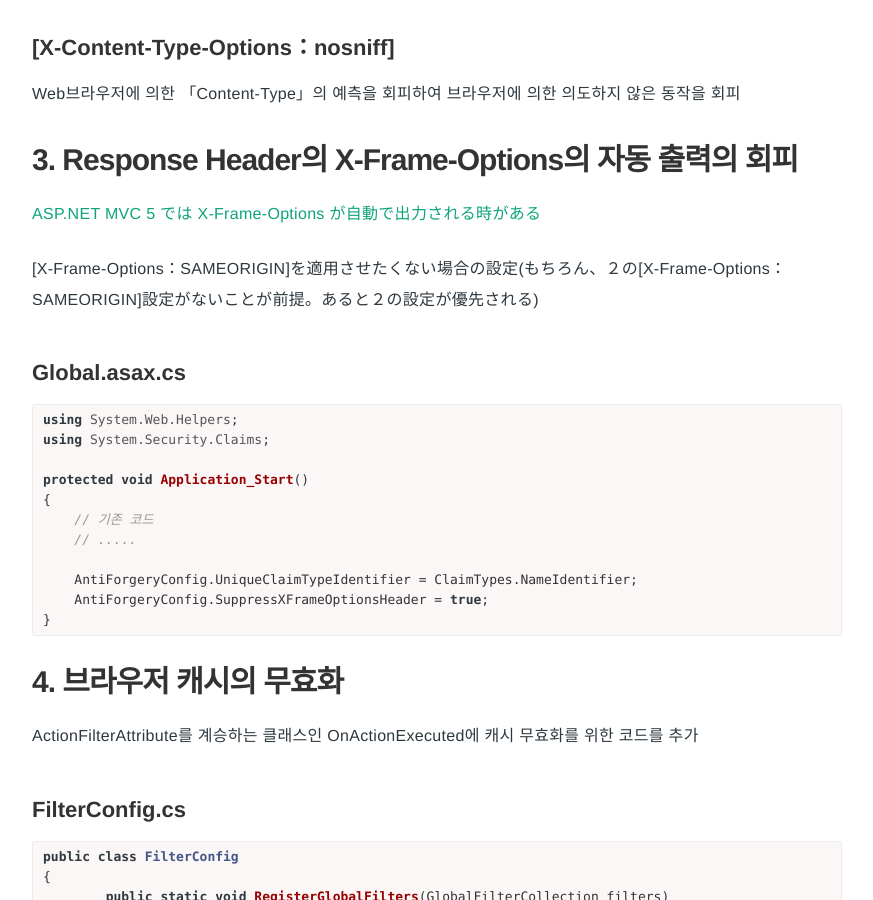
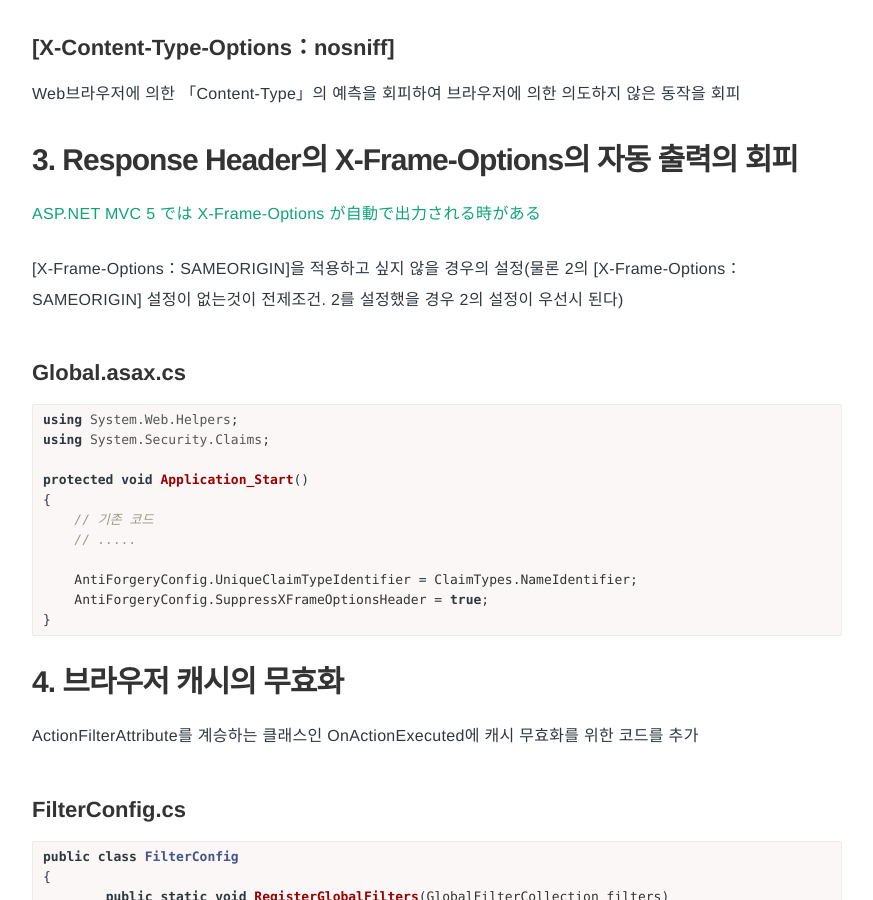
Before and after one commit to Pie001/pie001.github.io, a Jekyll site: the page built from _posts/2017-10-26-0005.md, in a window 1280 px wide and 900 px high, scrolled down 1413 px. Shown: the whole window, without its empty margins (203-1076 px from the left). Built offline with Jekyll 4.4.1, drawn with Linux system fonts in a browser that asks for light colours; comment, search, counter and statistics services are not loaded.

Commit message:
Update 2017-10-26-0005.md

```diff
--- a/_posts/2017-10-26-0005.md
+++ b/_posts/2017-10-26-0005.md
@@ -63,7 +63,7 @@ Web브라우저에 의한 「Content-Type」의 예측을 회피하여 브라우
 
 [ASP.NET MVC 5 では X-Frame-Options が自動で出力される時がある](http://blog.shibayan.jp/entry/20131019/1382147363)
 
-[X-Frame-Options：SAMEORIGIN]を適用させたくない場合の設定(もちろん、２の[X-Frame-Options：SAMEORIGIN]設定がないことが前提。あると２の設定が優先される)
+[X-Frame-Options：SAMEORIGIN]을 적용하고 싶지 않을 경우의 설정(물론 2의 [X-Frame-Options：SAMEORIGIN] 설정이 없는것이 전제조건. 2를 설정했을 경우 2의 설정이 우선시 된다)
 
 
 ## Global.asax.cs
```
